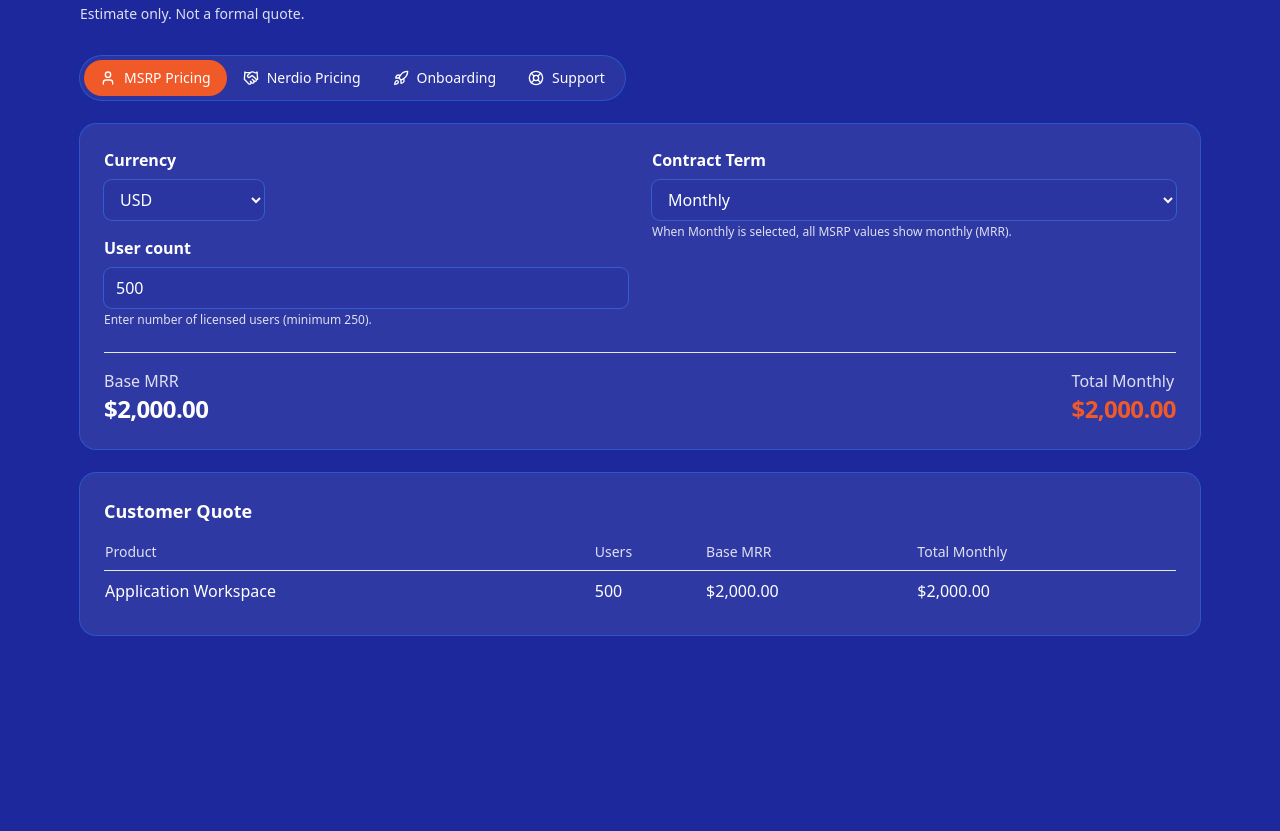
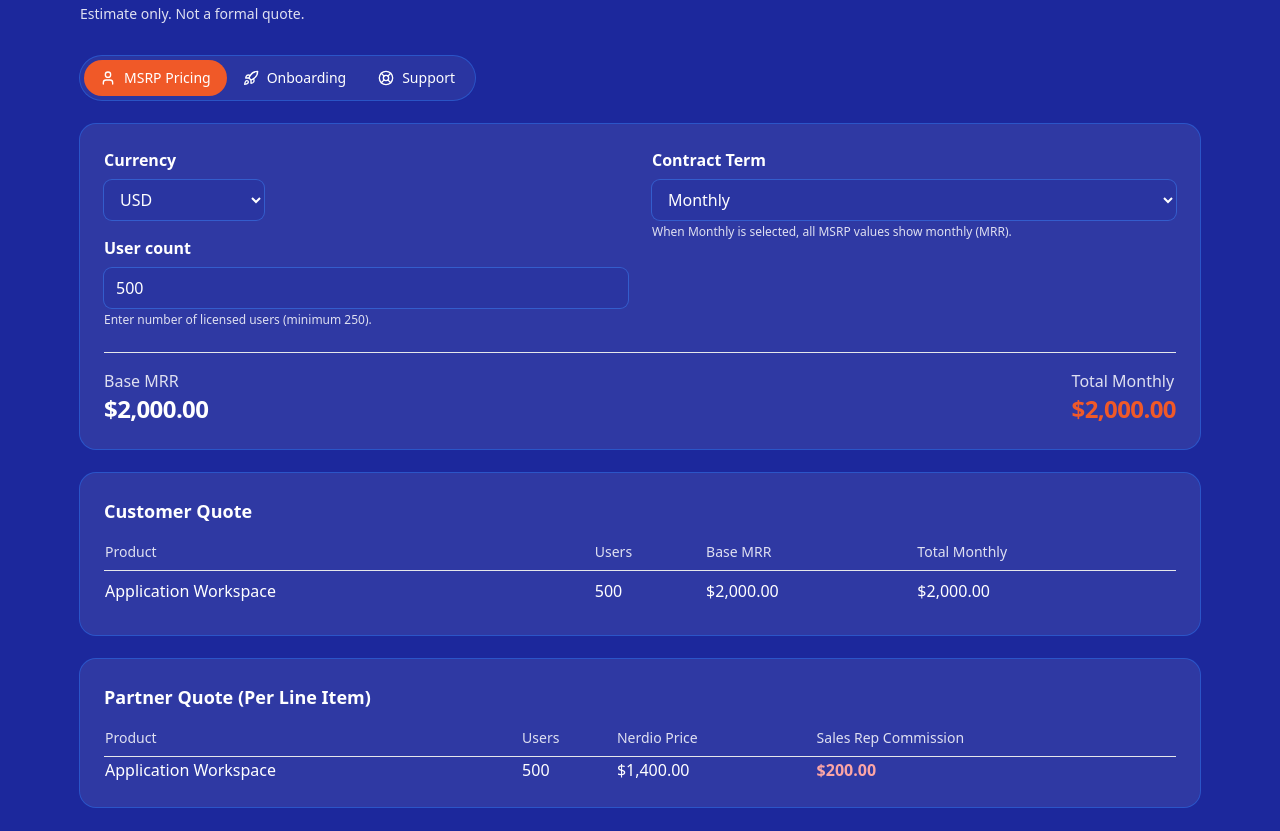
Before and after one commit to aadsit7/Pricing-Dev, a plain HTML site: page index.html in a window 1280 px wide. Shown: the part 72-903 px from the top of the page. Before the commit the page ends 800 px from the top, so only its background shows below. Drawn offline with nearby package versions, Linux system fonts and the light colour scheme.

Commit message:
Update index.html

```diff
--- a/index.html
+++ b/index.html
@@ -61,10 +61,6 @@
       <button class="tab-btn inline-flex items-center gap-2 rounded-[var(--radius-full)] px-4 py-2 text-sm font-medium focus:outline-none focus:ring-2 focus:ring-[var(--c-primary)] focus:ring-offset-2 focus:ring-offset-[var(--c-bg)] data-[active=true]:bg-[var(--c-primary)] data-[active=true]:text-[var(--c-primary-contrast)] text-[var(--c-text)]/95 hover:bg-[color:var(--c-surface-3)]/15 transition"
               role="tab" aria-selected="true" aria-controls="tab-customer" id="tab-customer-btn" data-tab="customer" data-active="true">
         <i data-lucide="user" class="size-4" aria-hidden="true"></i><span>MSRP Pricing</span>
-      </button>
-      <button class="tab-btn inline-flex items-center gap-2 rounded-[var(--radius-full)] px-4 py-2 text-sm font-medium focus:outline-none focus:ring-2 focus:ring-[var(--c-primary)] focus:ring-offset-2 focus:ring-offset-[var(--c-bg)] data-[active=true]:bg-[var(--c-primary)] data-[active=true]:text-[var(--c-primary-contrast)] text-[var(--c-text)]/95 hover:bg-[color:var(--c-surface-3)]/15 transition"
-              role="tab" aria-selected="false" aria-controls="tab-partner" id="tab-partner-btn" data-tab="partner" data-active="false">
-        <i data-lucide="handshake" class="size-4" aria-hidden="true"></i><span>Nerdio Pricing</span>
       </button>
       <button class="tab-btn inline-flex items-center gap-2 rounded-[var(--radius-full)] px-4 py-2 text-sm font-medium focus:outline-none focus:ring-2 focus:ring-[var(--c-primary)] focus:ring-offset-2 focus:ring-offset-[var(--c-bg)] data-[active=true]:bg-[var(--c-primary)] data-[active=true]:text-[var(--c-primary-contrast)] text-[var(--c-text)]/95 hover:bg-[color:var(--c-surface-3)]/15 transition"
               role="tab" aria-selected="false" aria-controls="tab-onboarding" id="tab-onboarding-btn" data-tab="onboarding" data-active="false">
@@ -141,10 +137,8 @@
           </table>
         </div>
       </div>
-    </section>
 
-    <section id="tab-partner" role="tabpanel" aria-labelledby="tab-partner-btn" class="tab-content hidden">
-      <div class="rounded-2xl bg-[var(--c-surface)] p-6 shadow-[var(--shadow-soft)] mb-6 ring-1 ring-[color:var(--c-surface-3)]/40">
+      <div class="rounded-2xl bg-[var(--c-surface)] p-6 shadow-[var(--shadow-soft)] mt-6 ring-1 ring-[color:var(--c-surface-3)]/40">
         <h2 class="text-lg font-semibold mb-4">Partner Quote (Per Line Item)</h2>
         <div class="overflow-x-auto -mx-2 sm:mx-0">
           <table class="w-full text-left border-collapse min-w-[560px]">
@@ -153,7 +147,7 @@
                 <th class="pb-2 font-medium">Product</th>
                 <th class="pb-2 font-medium">Users</th>
                 <th class="pb-2 font-medium">Nerdio Price</th>
-                <th class="pb-2 font-medium">Sales Rep Commission (10%)</th>
+                <th class="pb-2 font-medium">Sales Rep Commission </th>
               </tr>
             </thead>
             <tbody>
@@ -352,22 +346,16 @@
 
     function computeTotals() {
       STATE.perUserMonthly = getTierPricePerUserMonthly(STATE.users);
-
       const monthlyCostUSD = STATE.perUserMonthly * STATE.users;
       const annualCostUSD = monthlyCostUSD * 12;
-
-      const baseMonthlyUSD = monthlyCostUSD; // MRR
-      const baseAnnualUSD = annualCostUSD;   // ARR
-
+      const baseMonthlyUSD = monthlyCostUSD;
+      const baseAnnualUSD = annualCostUSD;
       const totalMonthlyUSD = monthlyCostUSD;
       const totalAnnualUSD = annualCostUSD;
-
       const selectedTotalUSD = STATE.term === 'Annual' ? totalAnnualUSD : totalMonthlyUSD;
-
       const marginUSD = selectedTotalUSD * 0.30;
       const partnerPriceUSD = selectedTotalUSD - marginUSD;
       const salesCommissionUSD = selectedTotalUSD * 0.10;
-
       STATE.totals = {
         baseMonthly: baseMonthlyUSD,
         baseAnnual: baseAnnualUSD,
@@ -385,7 +373,6 @@
       const totalLabel = document.getElementById('totalLabel');
       const baseValue = document.getElementById('baseArr');
       const totalValue = document.getElementById('totalContract');
-
       if (STATE.term === 'Monthly') {
         baseLabel.textContent = 'Base MRR';
         totalLabel.textContent = 'Total Monthly';
@@ -403,7 +390,6 @@
       const thBase = document.getElementById('thBase');
       const thTotal = document.getElementById('thTotal');
       document.getElementById('custUsers').textContent = String(STATE.users);
-
       if (STATE.term === 'Monthly') {
         thBase.textContent = 'Base MRR';
         thTotal.textContent = 'Total Monthly';
```
